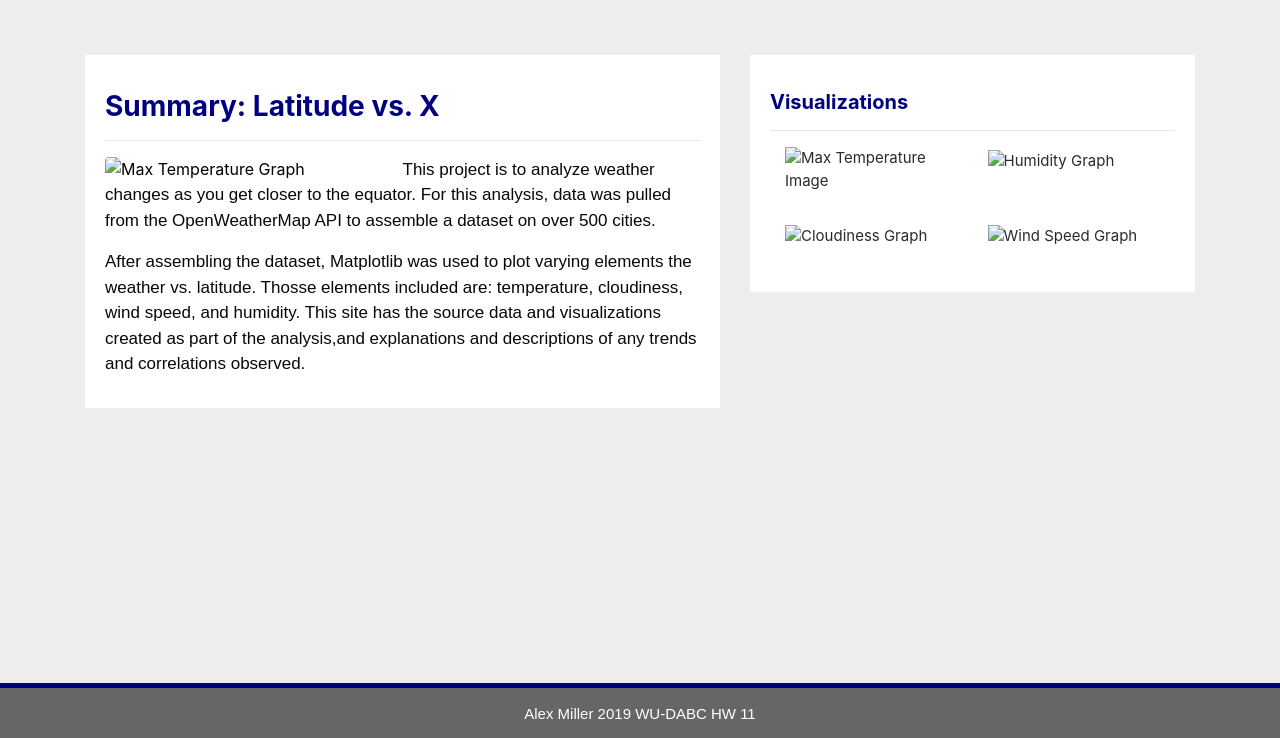
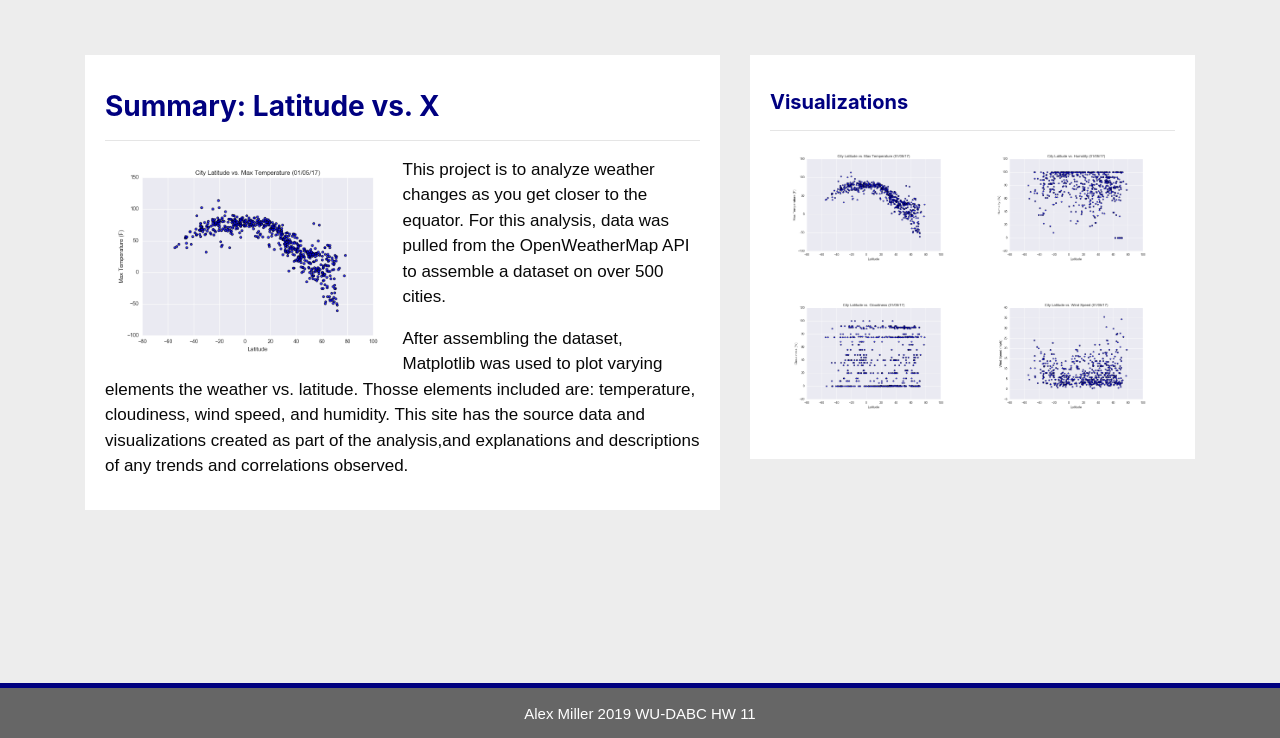
Before and after one commit to alexmiller5/Web_Design_Challenge, a plain HTML site: page index.html in a window 1280 px wide. Shown: the part 62-800 px from the top of the page. Drawn offline with nearby package versions, Linux system fonts and the light colour scheme.

Commit message:
Add files via upload

```diff
--- a/index.html
+++ b/index.html
@@ -58,7 +58,7 @@
         <div class="box">
           <h3 class="title">Summary: Latitude vs. X</h3>
           <hr>
-          <img src="Resources/assets/images/Fig1.png" class="vizualization rounded float-left" alt="Max Temperature Graph">
+          <img src="Fig1.png" class="vizualization rounded float-left" alt="Max Temperature Graph">
           <p>This project is to analyze weather changes as you get closer to the equator. For this analysis, data was pulled from the OpenWeatherMap API to assemble a dataset on over
             500 cities.</p>
           <p>After assembling the dataset, Matplotlib was used to plot varying elements the weather vs. latitude.
@@ -78,12 +78,12 @@
             <div class="row" style="padding-bottom: 30px;">
               <div class="col-6">
                 <a href="max_temperature.html">
-                  <img class="panel" src="Resources/assets/images/Fig1.png" alt="Max Temperature Image">
+                  <img class="panel" src="Fig1.png" alt="Max Temperature Image">
                 </a>
               </div>
               <div class="col-6">
                 <a href="humidity.html">
-                  <img class="panel" src="Resources/assets/images/Fig2.png" alt="Humidity Graph">
+                  <img class="panel" src="Fig2.png" alt="Humidity Graph">
                 </a>
               </div>
             </div>
@@ -91,12 +91,12 @@
             <div class="row" style="padding-bottom: 30px;">
               <div class="col-6">
                 <a href="cloudiness.html">
-                  <img class="panel" src="Resources/assets/images/Fig3.png" alt="Cloudiness Graph">
+                  <img class="panel" src="Fig3.png" alt="Cloudiness Graph">
                 </a>
               </div>
               <div class="col-6">
                 <a href="wind_speed.html">
-                  <img class="panel" src="Resources/assets/images/Fig4.png" alt="Wind Speed Graph">
+                  <img class="panel" src="Fig4.png" alt="Wind Speed Graph">
                 </a>
               </div>
 
```
